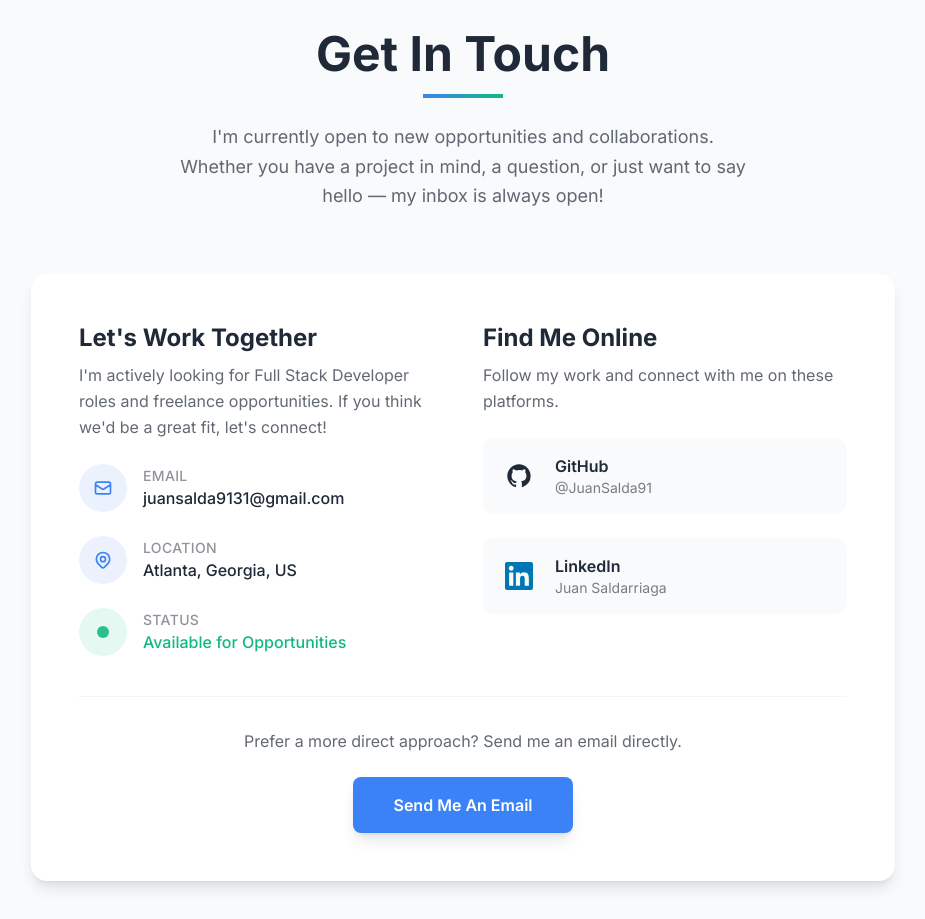
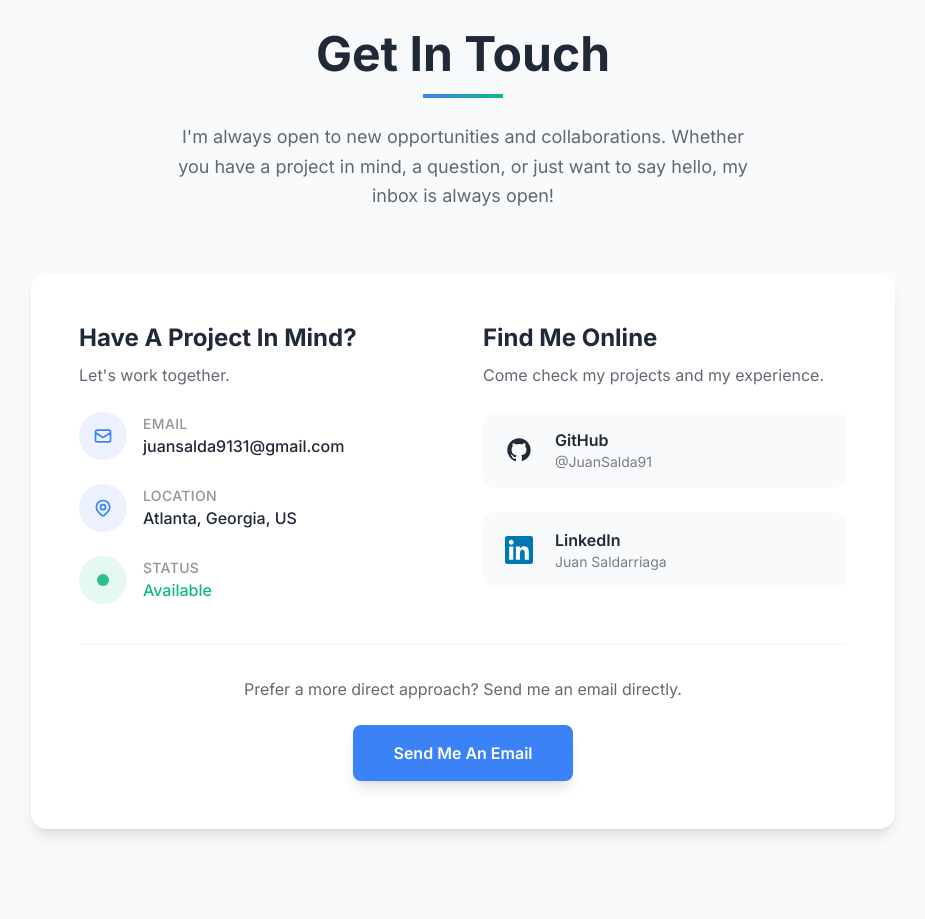
Before and after one commit to JuanSalda91/portfolio, a React (Vite) app: page / in a window 1280 px wide. Shown: the part 3320-4239 px from the top of the page, without its empty margins (177-1102 px from the left). Built offline with nearby package versions, Linux system fonts and the light colour scheme.

Commit message:
update: Contact information updated

```diff
--- a/src/components/Contact.jsx
+++ b/src/components/Contact.jsx
@@ -10,9 +10,9 @@ function Contact() {
             </h2>
             <div className="w-20 h-1 bg-gradient-to-r from-primary to-accent mx-auto mb-6"></div>
             <p className="text-lg text-dark/70 max-w-xl mx-auto leading-relaxed">
-              I'm currently open to new opportunities and collaborations.
+              I'm always open to new opportunities and collaborations.
               Whether you have a project in mind, a question, or just want
-              to say hello — my inbox is always open!
+              to say hello, my inbox is always open!
             </p>
           </div>
 
@@ -26,12 +26,10 @@ function Contact() {
               <div className="space-y-6">
                 <div>
                   <h3 className="text-2xl font-bold text-dark mb-2">
-                    Let's Work Together
+                    Have A Project In Mind?
                   </h3>
                   <p className="text-dark/70 leading-relaxed">
-                    I'm actively looking for Full Stack Developer roles and
-                    freelance opportunities. If you think we'd be a great fit,
-                    let's connect!
+                    Let's work together.
                   </p>
                 </div>
 
@@ -74,7 +72,7 @@ function Contact() {
                   </div>
                   <div>
                     <p className="text-sm font-medium text-dark/50 uppercase tracking-wide">Status</p>
-                    <p className="text-accent font-medium">Available for Opportunities</p>
+                    <p className="text-accent font-medium">Available</p>
                   </div>
                 </div>
 
@@ -87,7 +85,7 @@ function Contact() {
                     Find Me Online
                   </h3>
                   <p className="text-dark/70 leading-relaxed">
-                    Follow my work and connect with me on these platforms.
+                    Come check my projects and my experience.
                   </p>
                 </div>
 
```
